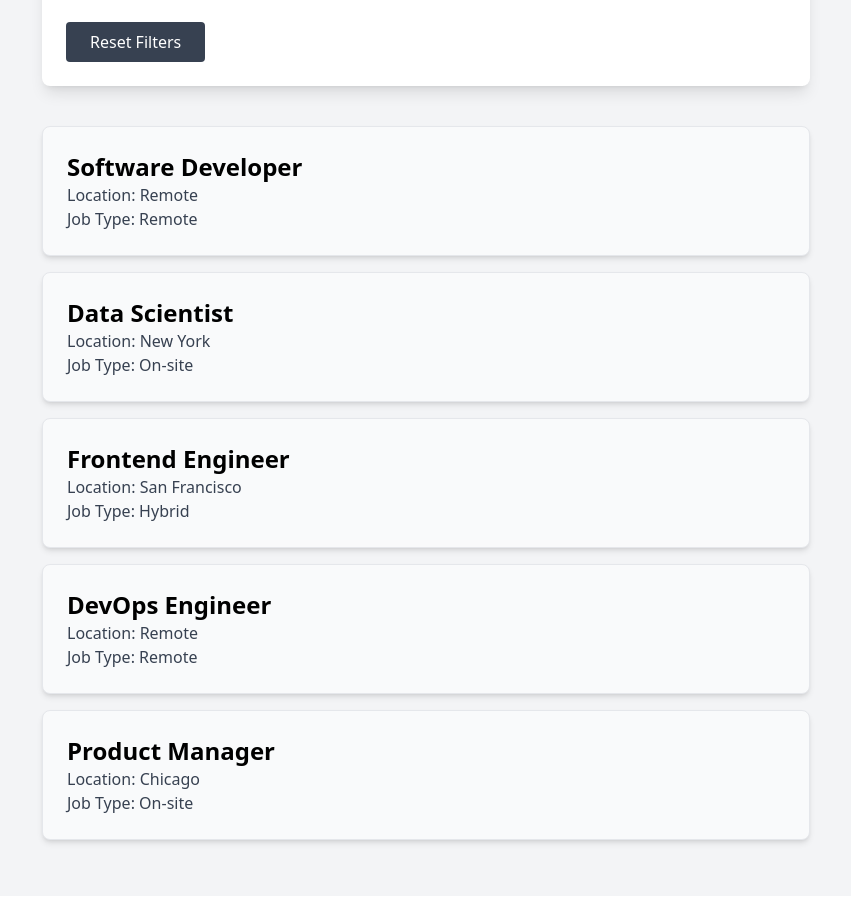
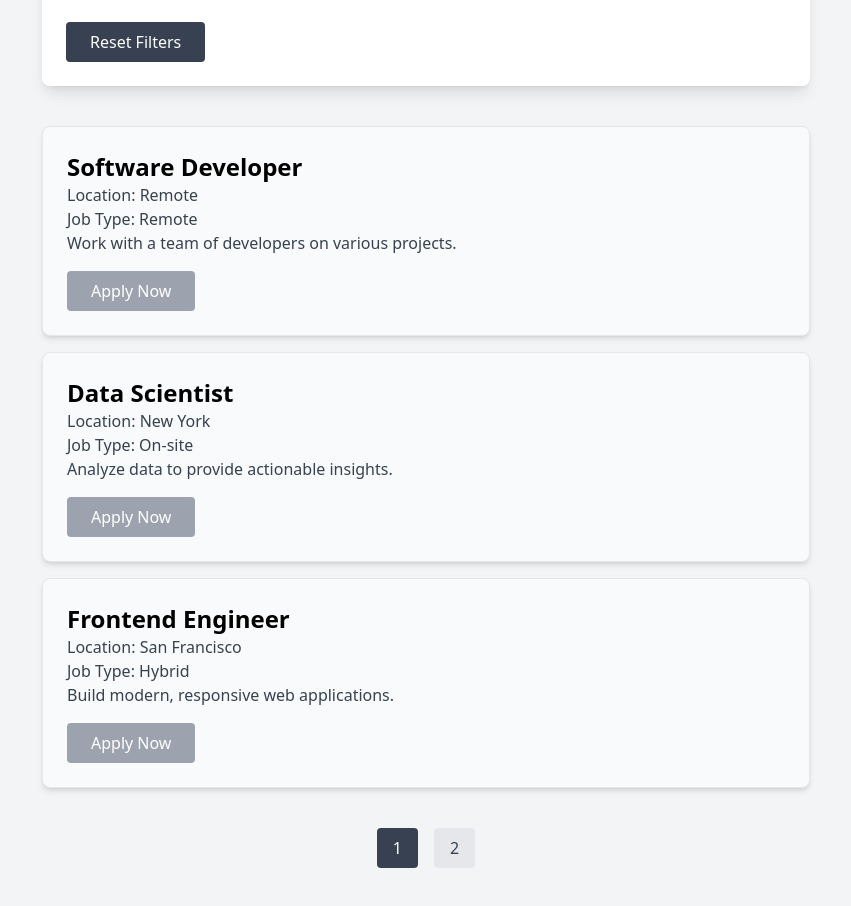
Before and after one commit to Gidayi-dev/AspirePath, a React (Vite) app in the folder Client/: page /Findjobs in a window 1280 px wide. Shown: the part 384-1290 px from the top of the page, without its empty margins (214-1065 px from the left). Built offline with nearby package versions, Linux system fonts and the light colour scheme.

Commit message:
frontend

```diff
--- a/Client/src/Components/JobDetails.jsx
+++ b/Client/src/Components/JobDetails.jsx
@@ -1,56 +1,95 @@
 // Displays the detailed view of a single job when clicked on from the job list.
 // Shows job description, requirements, salary, application button, etc.
-import React from "react";
-import { useParams } from "react-router-dom";
-
-const sampleJobs = [
-  {
-    id: 1,
-    title: "Software Developer",
-    company: "Teach2Give",
-    location: "Remote",
-    type: "Remote",
-    description:
-      "Develop and maintain web applications using JavaScript and React.",
-  },
-  {
-    id: 2,
-    title: "Data Scientist",
-    company: "Metify",
-    location: "New York",
-    type: "On-site",
-    description:
-      "Analyze large datasets to gain insights and drive business decisions.",
-  },
-  {
-    id: 3,
-    title: "Frontend Engineer",
-    company: "Sportserve",
-    location: "San Francisco",
-    type: "Hybrid",
-    description:
-      "Work on frontend web applications using React and TailwindCSS.",
-  },
-];
+import React, { useEffect, useState } from "react";
+import { useParams, useNavigate } from "react-router-dom";
 
 function JobDetails() {
-  const { jobId } = useParams();
-  const job = sampleJobs.find((job) => job.id === parseInt(jobId));
+  const { jobId } = useParams(); // Get the job ID from the URL
+  const [job, setJob] = useState(null); // Store the job details
+  const [loading, setLoading] = useState(true); // Loading state
+  const navigate = useNavigate();
+
+  // Simulate fetching job data (replace with actual API call)
+  useEffect(() => {
+    // Simulate fetching data based on jobId (replace with API call)
+    const fetchJobDetails = async () => {
+      setLoading(true);
+      // Example mock data, replace this with an actual API call
+      const jobData = {
+        id: jobId,
+        title: "Software Engineer",
+        company: "Tech Corp",
+        description:
+          "We are looking for a highly skilled Software Engineer to join our team. You will be responsible for building and maintaining web applications.",
+        requirements:
+          "3+ years of experience in web development, proficient in React, JavaScript, HTML, CSS.",
+        salary: "$90,000 - $120,000 per year",
+      };
+      setJob(jobData);
+      setLoading(false);
+    };
+
+    fetchJobDetails();
+  }, [jobId]);
+
+  // Handle application button click
+  const handleApply = () => {
+    // Redirect to application page or open a modal (optional)
+    alert("You have applied for the job!");
+  };
+
+  // Loading or error handling UI
+  if (loading) {
+    return (
+      <div className="flex items-center justify-center min-h-screen bg-gray-100">
+        <div className="text-xl">Loading job details...</div>
+      </div>
+    );
+  }
 
   if (!job) {
-    return <p className="text-center text-red-500 mt-10">Job not found</p>;
+    return (
+      <div className="flex items-center justify-center min-h-screen bg-gray-100">
+        <div className="text-xl text-red-500">Job not found!</div>
+      </div>
+    );
   }
 
   return (
-    <div className="min-h-screen flex items-center justify-center bg-gray-100 p-10">
-      <div className="bg-white shadow-lg rounded-lg p-8 w-full max-w-2xl">
-        <h2 className="text-4xl font-bold mb-4">{job.title}</h2>
-        <p className="text-gray-700 mb-2">Company: {job.company}</p>
-        <p className="text-gray-700 mb-2">Location: {job.location}</p>
-        <p className="text-gray-700 mb-2">Job Type: {job.type}</p>
-        <p className="text-gray-800 mt-6">{job.description}</p>
-        <button className="mt-6 bg-blue-600 text-white px-6 py-2 rounded hover:bg-blue-700">
+    <div className="container mx-auto p-6">
+      <div className="bg-white shadow-lg rounded-lg p-6">
+        <h2 className="text-3xl font-bold">{job.title}</h2>
+        <h3 className="text-xl text-gray-600 mb-4">{job.company}</h3>
+
+        <div className="mb-6">
+          <h4 className="text-2xl font-semibold mb-2">Job Description:</h4>
+          <p>{job.description}</p>
+        </div>
+
+        <div className="mb-6">
+          <h4 className="text-2xl font-semibold mb-2">Requirements:</h4>
+          <ul className="list-disc pl-6">
+            <li>{job.requirements}</li>
+          </ul>
+        </div>
+
+        <div className="mb-6">
+          <h4 className="text-2xl font-semibold mb-2">Salary:</h4>
+          <p>{job.salary}</p>
+        </div>
+
+        <button
+          onClick={handleApply}
+          className="w-full bg-blue-600 text-white py-2 rounded-lg hover:bg-blue-700"
+        >
           Apply Now
+        </button>
+
+        <button
+          onClick={() => navigate("/findjobs")}
+          className="w-full bg-gray-300 text-gray-700 py-2 rounded-lg mt-4 hover:bg-gray-400"
+        >
+          Back to Job Listings
         </button>
       </div>
     </div>
--- a/Client/src/Components/Pages/FindJobs.jsx
+++ b/Client/src/Components/Pages/FindJobs.jsx
@@ -1,29 +1,57 @@
 // The main page where users can browse and search for job listings.
 // Uses JobList.js, SearchBar.js, and FilterSidebar.js components.
 // Includes functionality to apply for jobs directly from this page.
-import React, { useState } from "react";
+import React, { useState, useEffect } from "react";
 
-// Sample job data
+// Sample job data (simulating API response)
 const sampleJobs = [
-  { id: 1, title: "Software Developer", location: "Remote", type: "Remote" },
-  { id: 2, title: "Data Scientist", location: "New York", type: "On-site" },
+  {
+    id: 1,
+    title: "Software Developer",
+    location: "Remote",
+    type: "Remote",
+    description: "Work with a team of developers on various projects.",
+  },
+  {
+    id: 2,
+    title: "Data Scientist",
+    location: "New York",
+    type: "On-site",
+    description: "Analyze data to provide actionable insights.",
+  },
   {
     id: 3,
     title: "Frontend Engineer",
     location: "San Francisco",
     type: "Hybrid",
+    description: "Build modern, responsive web applications.",
   },
-  { id: 4, title: "DevOps Engineer", location: "Remote", type: "Remote" },
-  { id: 5, title: "Product Manager", location: "Chicago", type: "On-site" },
+  {
+    id: 4,
+    title: "DevOps Engineer",
+    location: "Remote",
+    type: "Remote",
+    description: "Manage infrastructure and deployment pipelines.",
+  },
+  {
+    id: 5,
+    title: "Product Manager",
+    location: "Chicago",
+    type: "On-site",
+    description: "Lead product development teams and strategies.",
+  },
 ];
 
 function FindJobs() {
   const [keyword, setKeyword] = useState("");
   const [location, setLocation] = useState("");
   const [type, setType] = useState("");
+  const [jobs, setJobs] = useState(sampleJobs); // Set initial jobs (can be fetched from an API)
+  const [page, setPage] = useState(1);
+  const [jobsPerPage] = useState(3); // Number of jobs per page
 
-  // Function to filter jobs based on search criteria
-  const filteredJobs = sampleJobs.filter((job) => {
+  // Filter jobs based on search criteria
+  const filteredJobs = jobs.filter((job) => {
     const matchesKeyword = job.title
       .toLowerCase()
       .includes(keyword.toLowerCase());
@@ -34,6 +62,14 @@ function FindJobs() {
 
     return matchesKeyword && matchesLocation && matchesType;
   });
+
+  // Paginate filtered jobs
+  const indexOfLastJob = page * jobsPerPage;
+  const indexOfFirstJob = indexOfLastJob - jobsPerPage;
+  const currentJobs = filteredJobs.slice(indexOfFirstJob, indexOfLastJob);
+
+  // Function to change pages
+  const paginate = (pageNumber) => setPage(pageNumber);
 
   return (
     <div className="flex flex-col items-center justify-center min-h-screen bg-gray-100 p-10">
@@ -97,8 +133,8 @@ function FindJobs() {
 
       {/* Job Listings */}
       <div className="w-full max-w-3xl">
-        {filteredJobs.length > 0 ? (
-          filteredJobs.map((job) => (
+        {currentJobs.length > 0 ? (
+          currentJobs.map((job) => (
             <div
               key={job.id}
               className="bg-gray-50 shadow-md p-6 mb-4 rounded-lg border border-gray-200"
@@ -106,10 +142,37 @@ function FindJobs() {
               <h3 className="text-2xl font-bold">{job.title}</h3>
               <p className="text-gray-700">Location: {job.location}</p>
               <p className="text-gray-700">Job Type: {job.type}</p>
+              <p className="text-gray-700 mb-4">{job.description}</p>
+              <button className="bg-gray-400 text-white px-6 py-2 rounded hover:bg-gray-700">
+                Apply Now
+              </button>
             </div>
           ))
         ) : (
           <p className="text-gray-500">No jobs found matching your criteria.</p>
+        )}
+      </div>
+
+      {/* Pagination */}
+      <div className="mt-6 flex justify-center">
+        {filteredJobs.length > jobsPerPage && (
+          <div className="flex items-center space-x-4">
+            {[...Array(Math.ceil(filteredJobs.length / jobsPerPage))].map(
+              (_, index) => (
+                <button
+                  key={index}
+                  onClick={() => paginate(index + 1)}
+                  className={`px-4 py-2 rounded ${
+                    page === index + 1
+                      ? "bg-gray-700 text-white"
+                      : "bg-gray-200 text-gray-700"
+                  } hover:bg-gray-300`}
+                >
+                  {index + 1}
+                </button>
+              ),
+            )}
+          </div>
         )}
       </div>
     </div>
```
